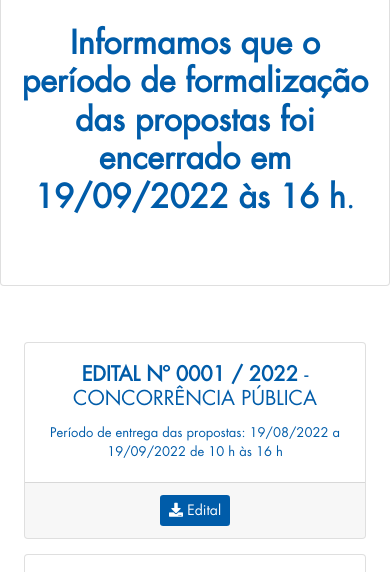
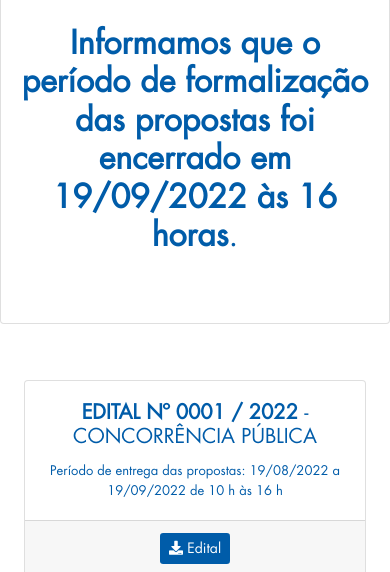
Before and after one commit to concorrencia/imoveis, a plain HTML site: page alterar_apos_24hrs.html in a window 390 px wide. Shown: the part 220-792 px from the top of the page. Drawn offline with nearby package versions, Linux system fonts and the light colour scheme.

Commit message:
Alteração do h por "horas" para melhor visualização no responsivo

```diff
--- a/alterar_apos_24hrs.html
+++ b/alterar_apos_24hrs.html
@@ -53,7 +53,7 @@
                         <div class="card-body">
                             <h1 class="mt-5"><b><i class="fas fa-exclamation-triangle"></i> Atenção</b></h1>
                             <h2 class="mt-4 mb-5">
-                                <b>Informamos que o período de formalização das propostas foi encerrado em 19/09/2022 às 16 h</b>.
+                                <b>Informamos que o período de formalização das propostas foi encerrado em 19/09/2022 às 16 horas</b>.
                             </h2>
                         </div>
                     </div>
```
